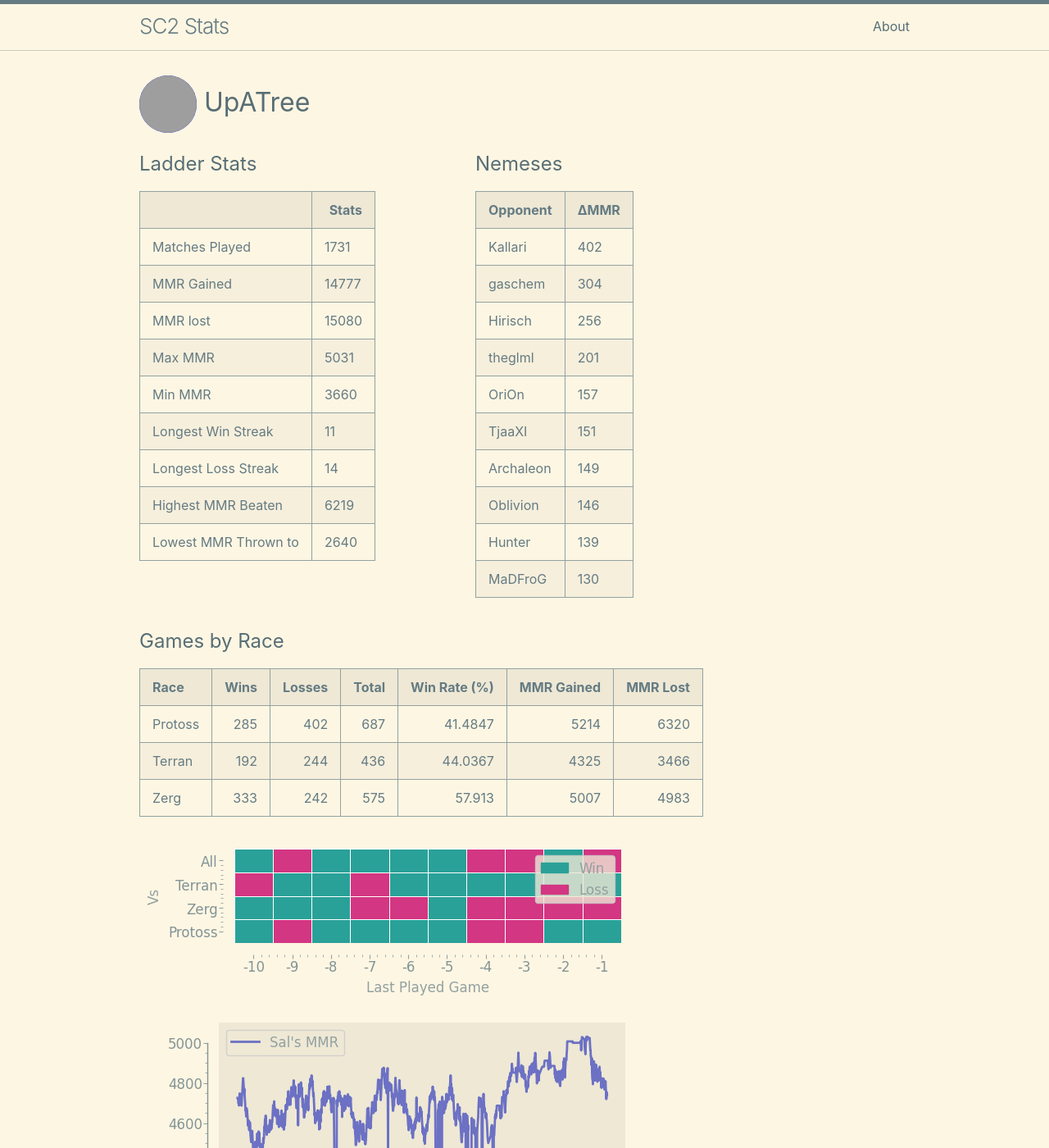
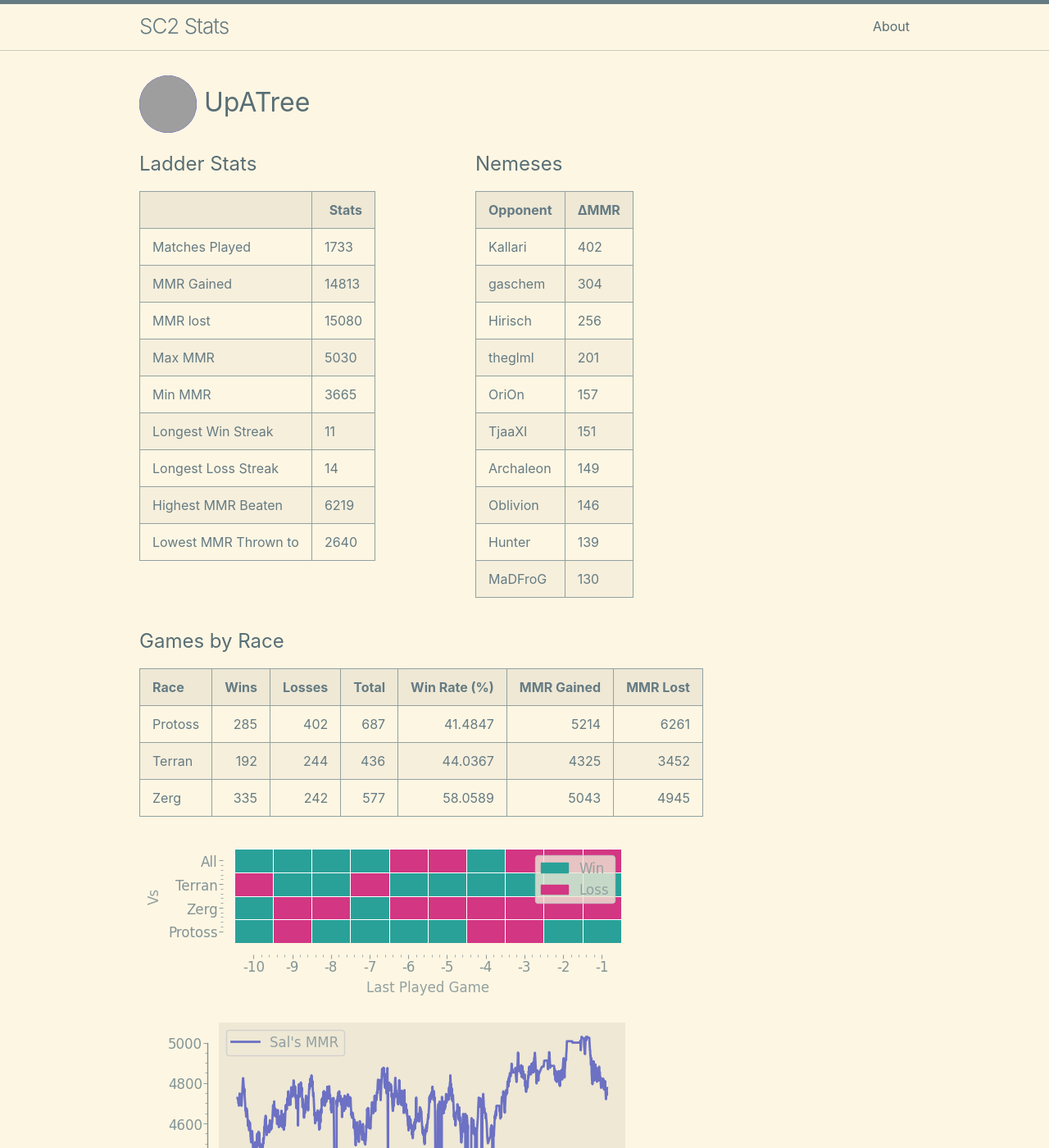
Before and after one commit to kylermurphy/UpATree, a Jekyll site: the page built from docs/index.md, in a window 1280 px wide and 1400 px high. Shown: the whole window at 82% size. Built offline with Jekyll 4.4.1, drawn with Linux system fonts in a browser that asks for light colours; grey boxes are pictures that could not be loaded.

Commit message:
running on push

```diff
--- a/docs/index.md
+++ b/docs/index.md
@@ -18,11 +18,11 @@ layout: home
   <tbody>
     <tr>
       <td>Matches Played</td>
-      <td>1731</td>
+      <td>1733</td>
     </tr>
     <tr>
       <td>MMR Gained</td>
-      <td>14777</td>
+      <td>14813</td>
     </tr>
     <tr>
       <td>MMR lost</td>
@@ -30,11 +30,11 @@ layout: home
     </tr>
     <tr>
       <td>Max MMR</td>
-      <td>5031</td>
+      <td>5030</td>
     </tr>
     <tr>
       <td>Min MMR</td>
-      <td>3660</td>
+      <td>3665</td>
     </tr>
     <tr>
       <td>Longest Win Streak</td>
@@ -114,9 +114,9 @@ layout: home
 
 | Race    |   Wins |   Losses |   Total |   Win Rate (%) |   MMR Gained |   MMR Lost |
 |:--------|-------:|---------:|--------:|---------------:|-------------:|-----------:|
-| Protoss |    285 |      402 |     687 |        41.4847 |         5214 |       6320 |
-| Terran  |    192 |      244 |     436 |        44.0367 |         4325 |       3466 |
-| Zerg    |    333 |      242 |     575 |        57.913  |         5007 |       4983 |
+| Protoss |    285 |      402 |     687 |        41.4847 |         5214 |       6261 |
+| Terran  |    192 |      244 |     436 |        44.0367 |         4325 |       3452 |
+| Zerg    |    335 |      242 |     577 |        58.0589 |         5043 |       4945 |
 
 ![Games by Race](./assets/gm_hist.png)
 
--- a/log.txt
+++ b/log.txt
@@ -814,3 +814,4 @@ Writing a log file 2025-04-02 23:48:09.
 Writing a log file 2025-04-03 16:29:02.
 Writing a log file 2025-04-03 16:53:10.
 Writing a log file 2025-04-03 17:20:43.
+Writing a log file 2025-04-03 17:47:53.
```
Also changed, not shown: docs/assets/MMR.png, docs/assets/daily.png, docs/assets/gm_hist.png, docs/assets/r_wrt.png, 1 other file.
